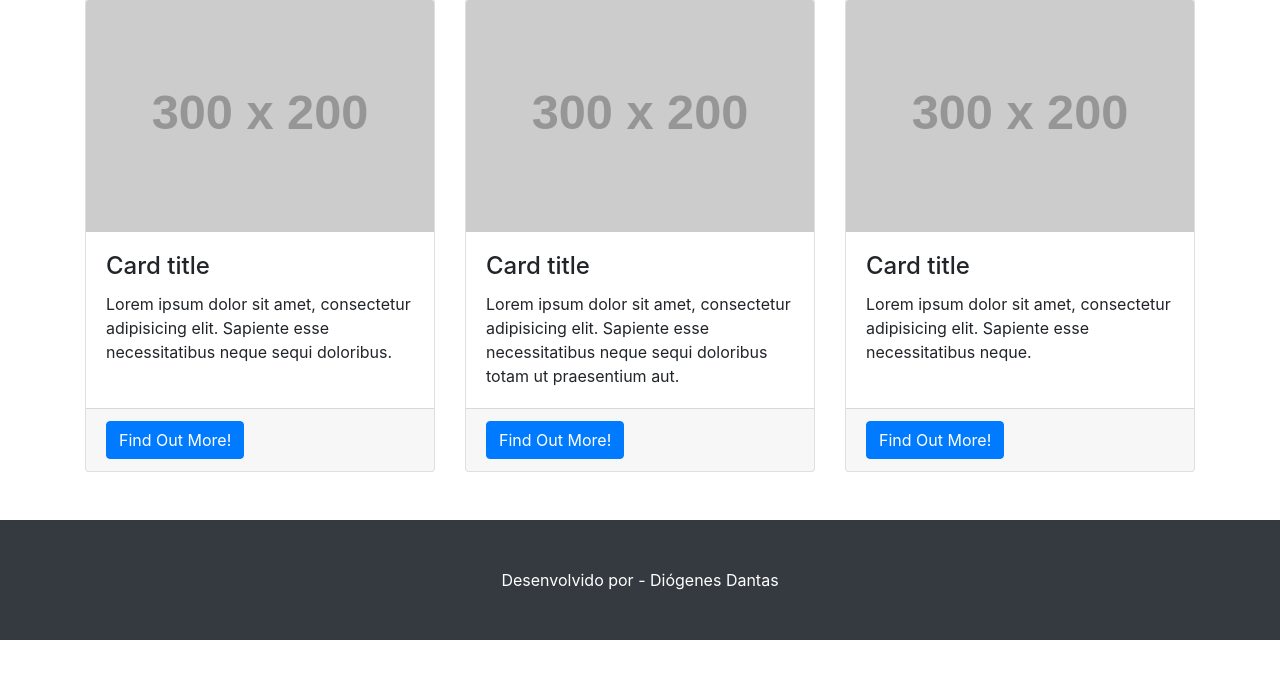
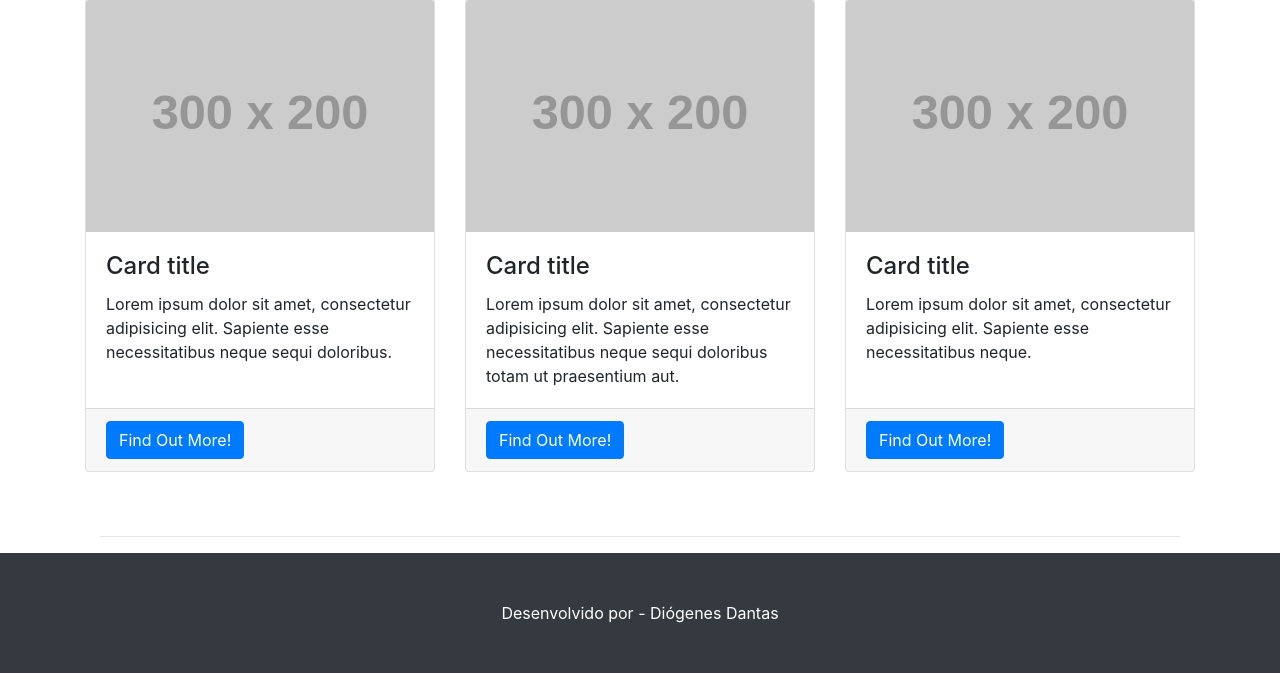
Before and after one commit to Doginnn/photobook, a Django app: template photobook/app/templates/base.html in a window 1280 px wide. Shown: the part 746-1419 px from the top of the page. Before the commit the page ends 1386 px from the top, so only its background shows below. Run offline with Django 3.2, Linux system fonts and the light colour scheme; the template is opened without the code that fills it, so the values that code supplies are empty; grey boxes labelled with a size stand in for pictures from a placeholder-image service; parts of the project's set-up code (start-up, migrations or seed data) failed here and were passed over; some libraries are stand-ins or nearby versions.

Commit message:
[UPD]Atualizando o base.html

```diff
--- a/photobook/app/templates/base.html
+++ b/photobook/app/templates/base.html
@@ -135,6 +135,16 @@
   </div>
   <!-- /.container -->
 
+  <div class="container">
+    <div class="container" align="center">
+      <hr>
+      {% block content %}
+
+      {% endblock %}
+      </hr>
+    </div>
+  </div>
+
   <!-- Footer -->
   <footer class="py-5 bg-dark">
     <div class="container">
```
